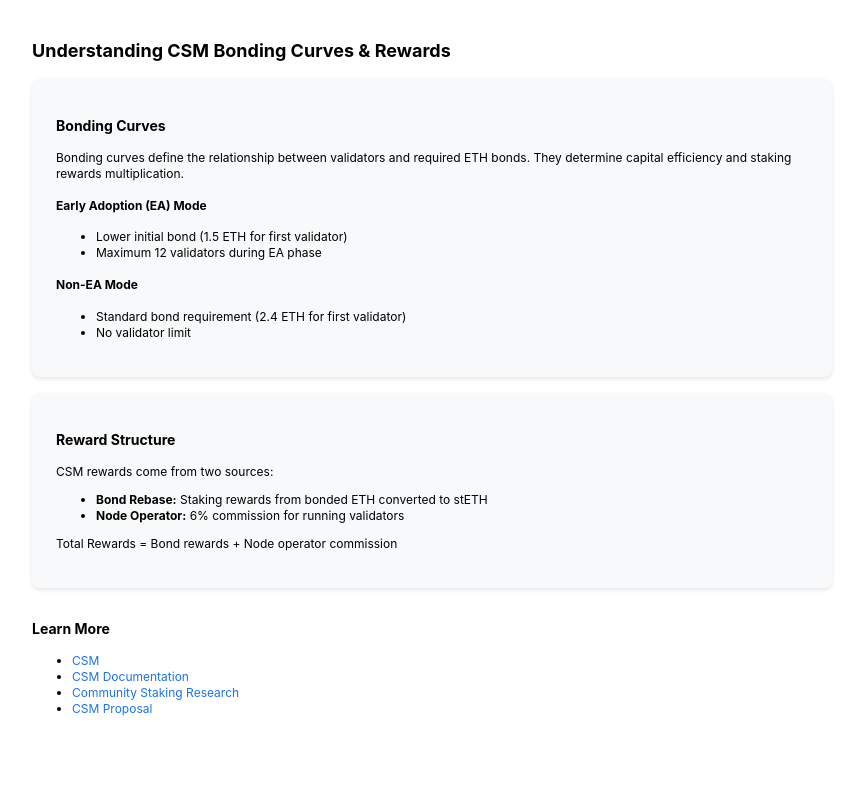
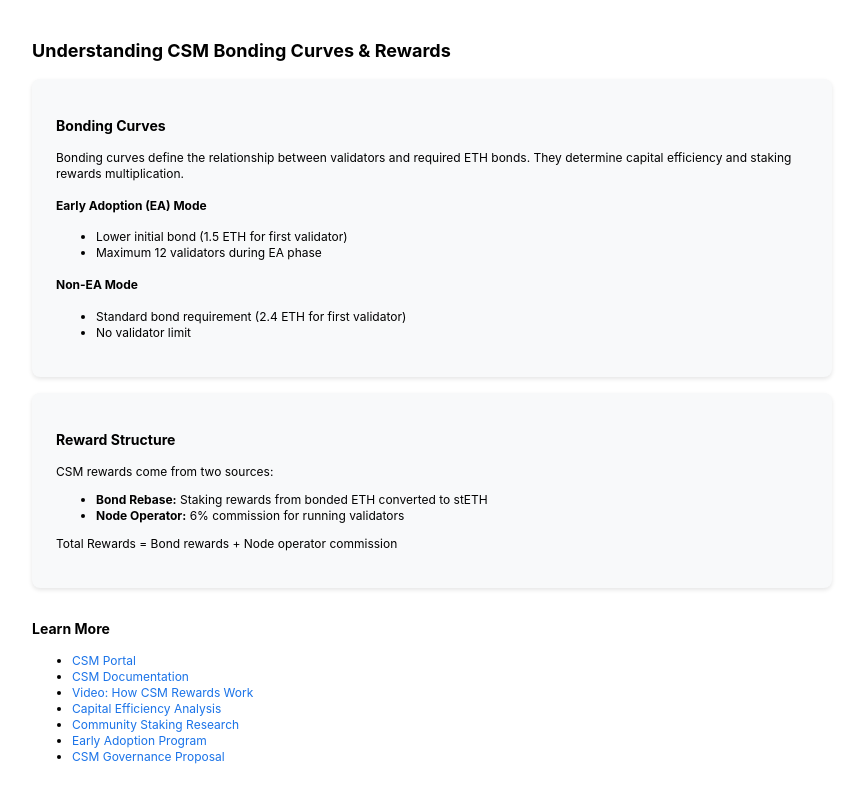
Before and after one commit to kayvee-x/lido-csm, a React (Create React App) app: page / in a window 1280 px wide. Shown: the part 4147-4947 px from the top of the page, without its empty margins (208-1070 px from the left). Before the commit the page ends 4905 px from the top, so only its background shows below. Built offline with nearby package versions, Linux system fonts and the light colour scheme; no server answers.

Commit message:
update links

```diff
--- a/src/components/InfoSection.jsx
+++ b/src/components/InfoSection.jsx
@@ -38,10 +38,13 @@
       <div className="info-links">
         <h3>Learn More</h3>
         <ul>
-          <li><a href="https://csm.lido.fi" target="_blank" rel="noopener noreferrer">CSM</a></li>
+          <li><a href="https://csm.lido.fi" target="_blank" rel="noopener noreferrer">CSM Portal</a></li>
           <li><a href="https://docs.lido.fi/staking-modules/csm/intro" target="_blank" rel="noopener noreferrer">CSM Documentation</a></li>
+          <li><a href="https://youtu.be/f0L5j-yy7VM" target="_blank" rel="noopener noreferrer">Video: How CSM Rewards Work</a></li>
+          <li><a href="https://docs.google.com/spreadsheets/d/17mEuaI8ui-pmTTwev1FFIhch1X90HefpDB65kKyXDUU/edit?usp=sharing" target="_blank" rel="noopener noreferrer">Capital Efficiency Analysis</a></li>
           <li><a href="https://research.lido.fi/t/community-staking-module/5917" target="_blank" rel="noopener noreferrer">Community Staking Research</a></li>
-          <li><a href="https://vote.lido.fi/180" target="_blank" rel="noopener noreferrer">CSM Proposal</a></li>
+          <li><a href="https://blog.lido.fi/csm-early-adoption/" target="_blank" rel="noopener noreferrer">Early Adoption Program</a></li>
+          <li><a href="https://vote.lido.fi/180" target="_blank" rel="noopener noreferrer">CSM Governance Proposal</a></li>
         </ul>
       </div>
     </div>
--- a/src/utils/calculations.js
+++ b/src/utils/calculations.js
@@ -142,6 +142,10 @@
     } else if (ethAvailable <= 15.8) {
       validators = 12;
       bondRequired = 15.8;
+    } else if (ethAvailable <= 32) {
+      // Handle amounts between 15.8 and 32
+      validators = Math.floor((ethAvailable - 15.8) / 1.3) + 12;
+      bondRequired = 15.8 + ((validators - 12) * 1.3);
     } else {
       const multiplier = Math.floor(ethAvailable / 32);
       validators = 24 * multiplier;
@@ -154,6 +158,10 @@
     } else if (ethAvailable <= 8) {
       validators = 5;
       bondRequired = 7.6;
+    } else if (ethAvailable <= 32) {
+      // Handle amounts between 8 and 32
+      validators = Math.floor((ethAvailable - 7.6) / 1.3) + 5;
+      bondRequired = 7.6 + ((validators - 5) * 1.3);
     } else {
       const multiplier = Math.floor(ethAvailable / 32);
       validators = 23 * multiplier;
@@ -161,13 +169,13 @@
     }
   }
 
-  // Pass both standardYield and lidoApr to calculateYearlyValues
+  // Rest of the calculation remains the same
   const yearlyValues = calculateYearlyValues(
     validators,
     bondRequired,
     standardYield,
-    0.06, // Node operator fee
-    0.10, // Lido fee
+    0.06,
+    0.10,
     lidoApr
   );
 
@@ -184,6 +192,7 @@
 };
 
 
+
 export const convertToDaily = (yearlyValues) => {
   return {
     nodeOperatorFee: yearlyValues.nodeOperatorFee / 365,
```
